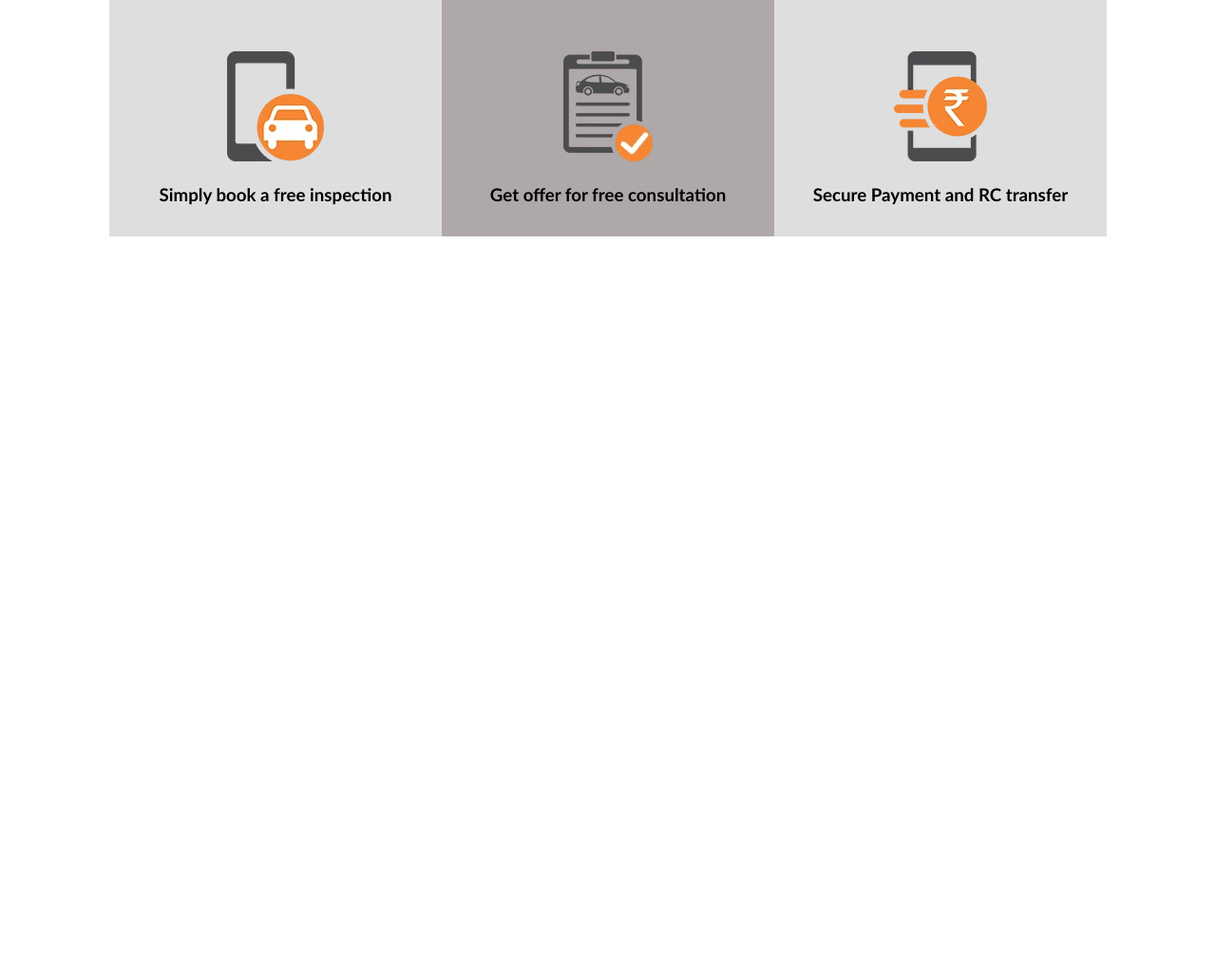
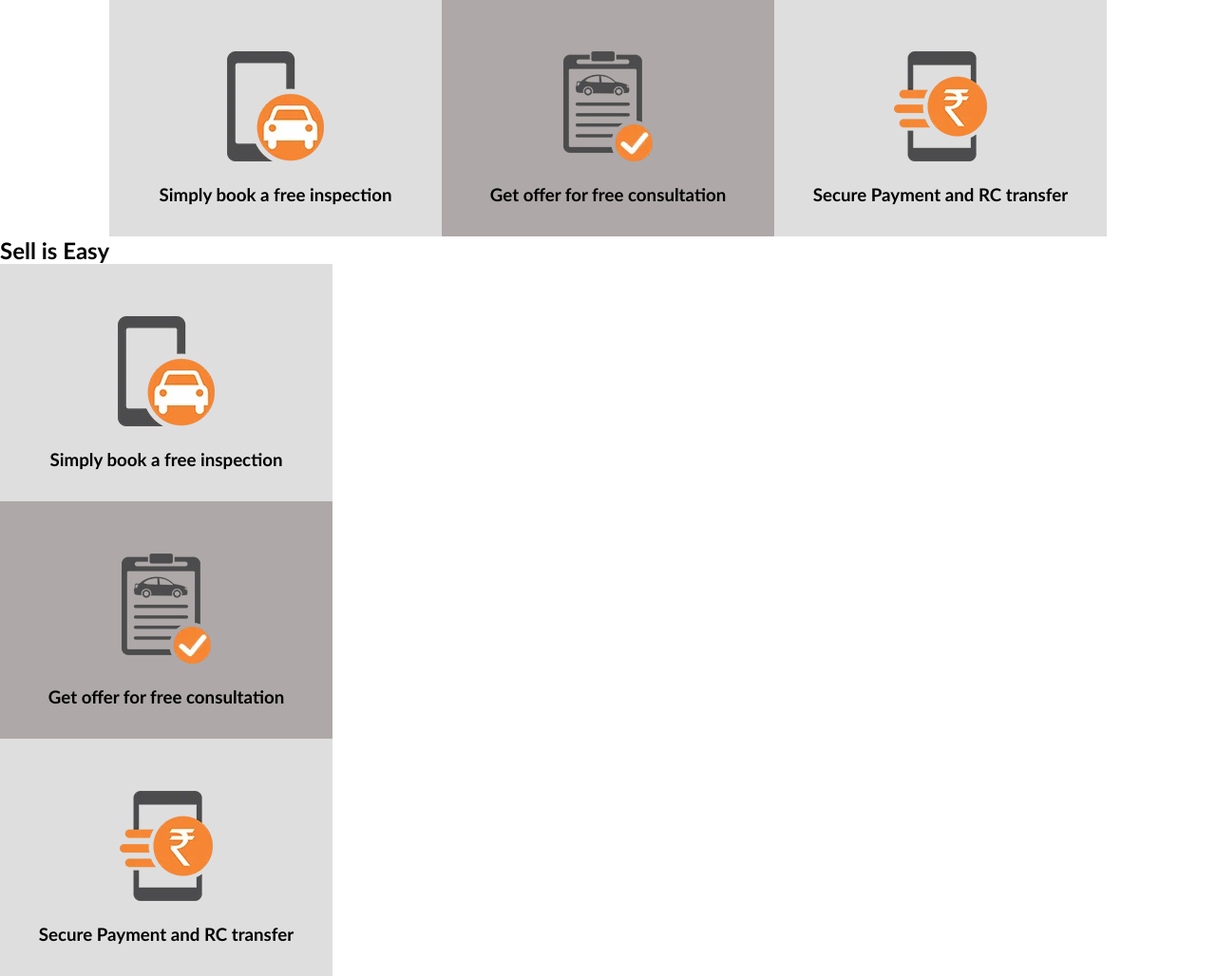
Before and after one commit to Ayaz-Ahamed-Shaik/PythonGroupRetake, a Flask app: page / in a window 1280 px wide. Shown: the part 404-1432 px from the top of the page at 95% size. Before the commit the page ends 653 px from the top, so only its background shows below. Run offline with Flask 3, Linux system fonts and the light colour scheme.

Commit message:
section4

```diff
--- a/templates/index.html
+++ b/templates/index.html
@@ -33,6 +33,23 @@
           </div>
         </div>
       </div>
+      <div class="section4">
+        <h2>Sell is Easy</h2>
+        <div class="subsection3">
+          <div class="subsectionbox1">
+              <img src="static/assets/icon1.webp"/>
+              <h3>Simply book a free inspection</h3>
+          </div>
+          <div class="subsectionbox2">
+            <img src="static/assets/icon2.webp"/>
+            <h3>Get offer for free consultation</h3>
+          </div>
+          <div class="subsectionbox3">
+            <img src="static/assets/icon3.webp"/>
+            <h3>Secure Payment and RC transfer</h3>
+          </div>
+        </div>
+      </div>
     </main>
     {% include 'components/footer.html' %}
 </body>
```
